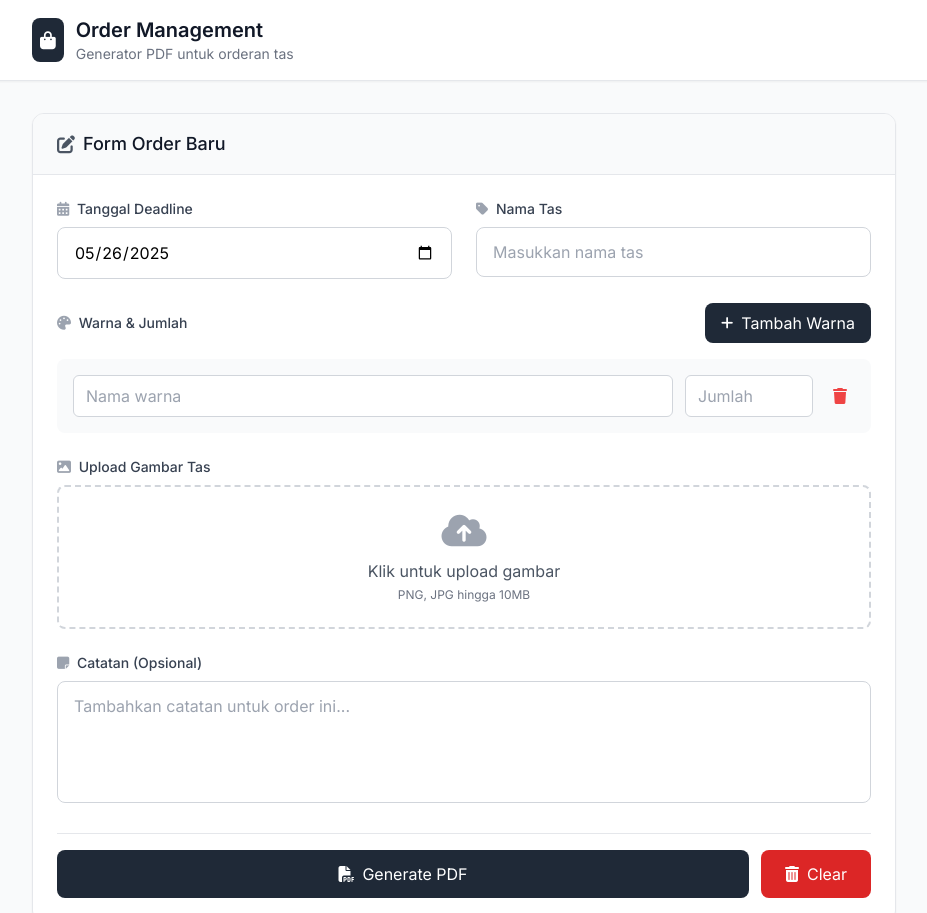
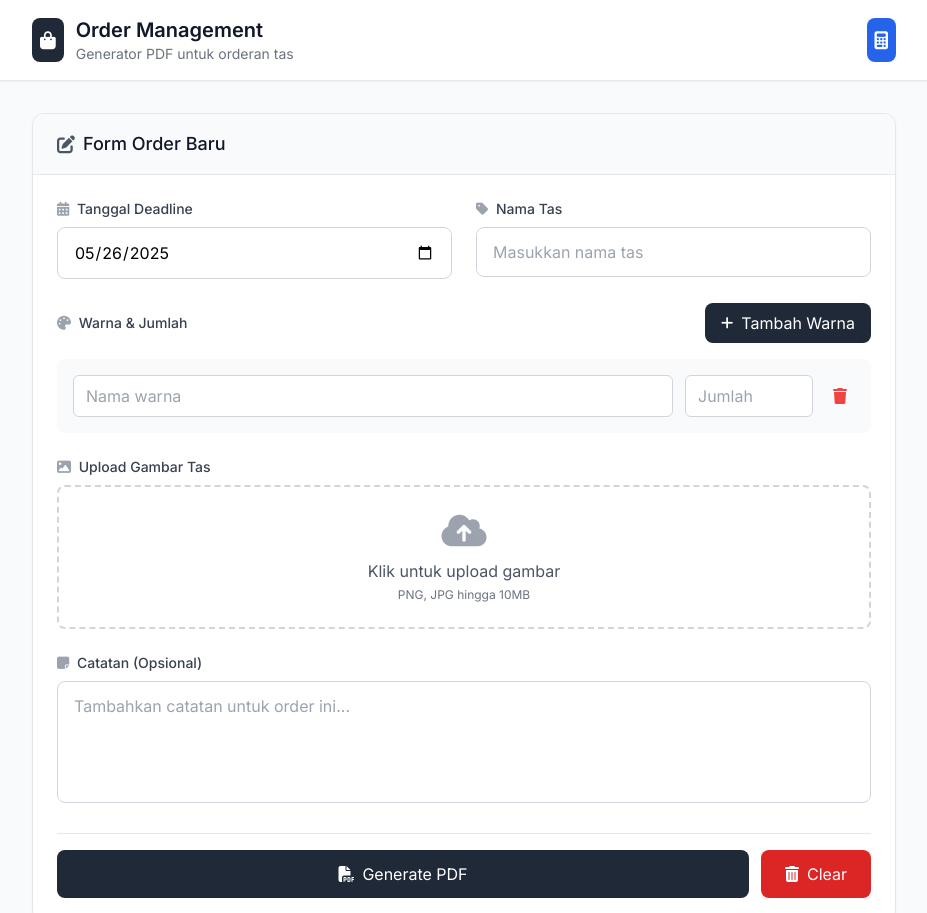
Before and after one commit to hobysampingan/invoce, a plain HTML site: page index.html in a window 1280 px wide. Shown: the top 913 px of the page, without its empty margins (176-1103 px from the left). Drawn offline with nearby package versions, Linux system fonts and the light colour scheme.

Commit message:
Update index.html heder

```diff
--- a/index.html
+++ b/index.html
@@ -42,6 +42,7 @@
     <!-- Header -->
     <header class="bg-white shadow-sm border-b border-gray-200">
         <div class="max-w-4xl mx-auto px-4 py-4">
+            <div class="flex items-center justify-between">
                 <div class="flex items-center space-x-3">
                     <div class="bg-gray-800 p-2 rounded-lg">
                         <i class="fas fa-shopping-bag text-white text-lg"></i>
@@ -49,6 +50,12 @@
                     <div>
                         <h1 class="text-xl font-semibold text-gray-900">Order Management</h1>
                         <p class="text-sm text-gray-500">Generator PDF untuk orderan tas</p>
+                    </div>
+                </div>
+                <div class="flex items-center">
+                    <a href="hitung.html" class="bg-blue-600 hover:bg-blue-700 text-white p-2 rounded-lg transition-colors duration-200 flex items-center justify-center" title="Kalkulator Harga">
+                        <i class="fas fa-calculator text-lg"></i>
+                    </a>
                 </div>
             </div>
         </div>
```
Lines whose indentation alone changed are shown as unchanged.
